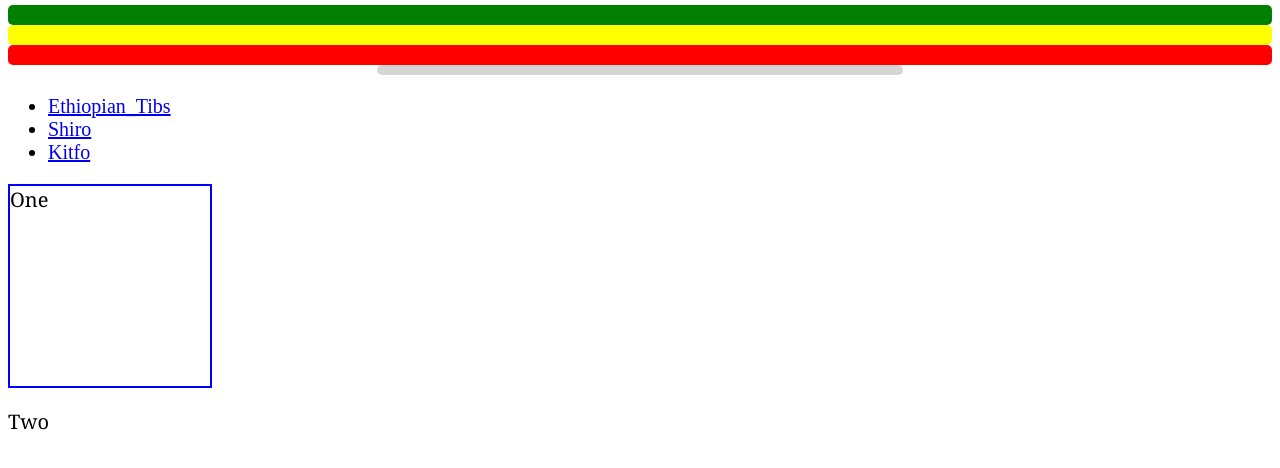
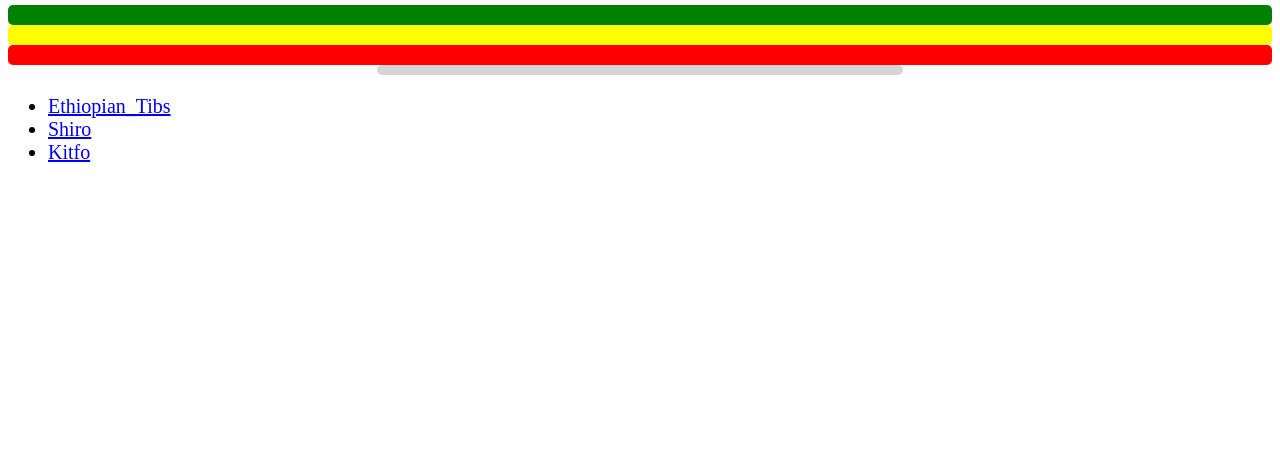
Before and after one commit to Roberra0/odin-recipes, a plain HTML site: page index.html in a window 1280 px wide. Shown: the part 104-572 px from the top of the page. Drawn offline with Linux system fonts and the light colour scheme.

Commit message:
removed stray divs

```diff
--- a/index.html
+++ b/index.html
@@ -21,7 +21,5 @@
             <li><a href="./recipes/Kitfo.html">Kitfo</a></li>
         </ul>
     </div>
-<p class="one">One</p>
-<p class="two">Two</p>
 </body>
 </html>
```
